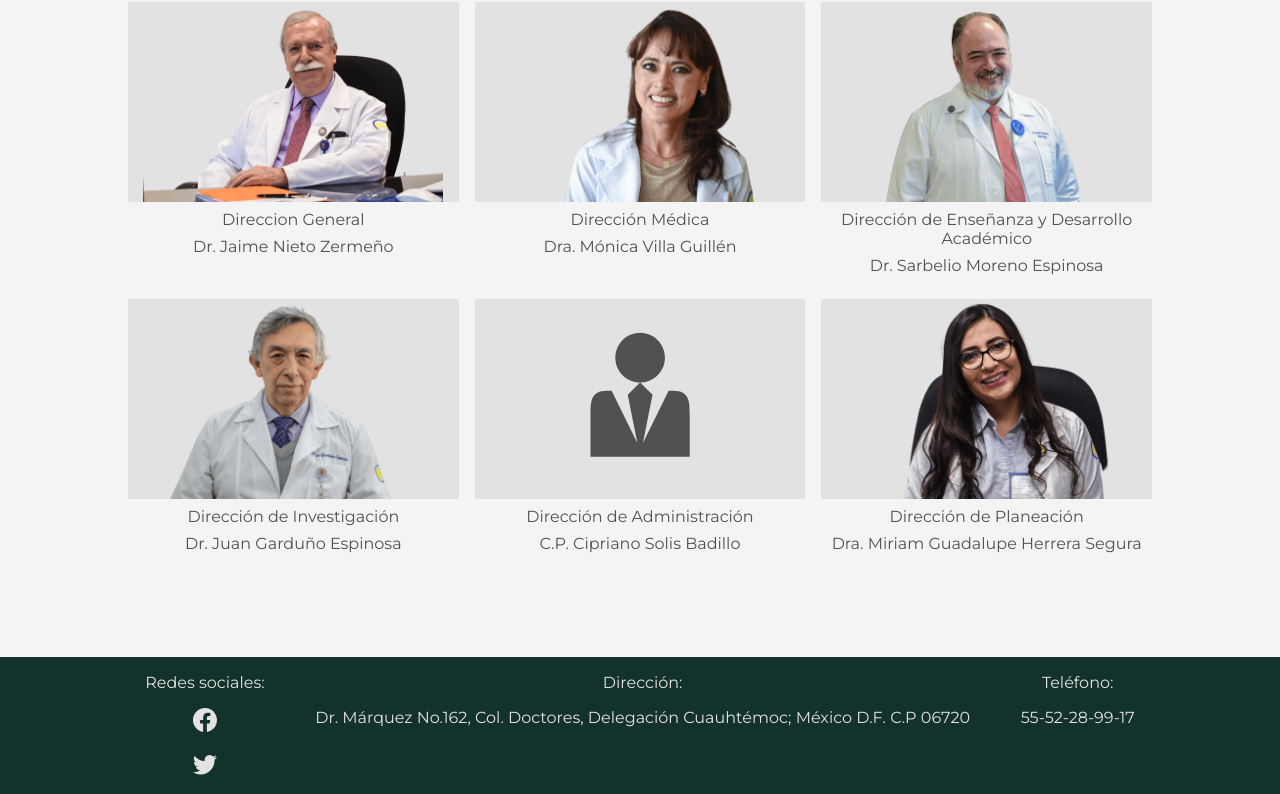
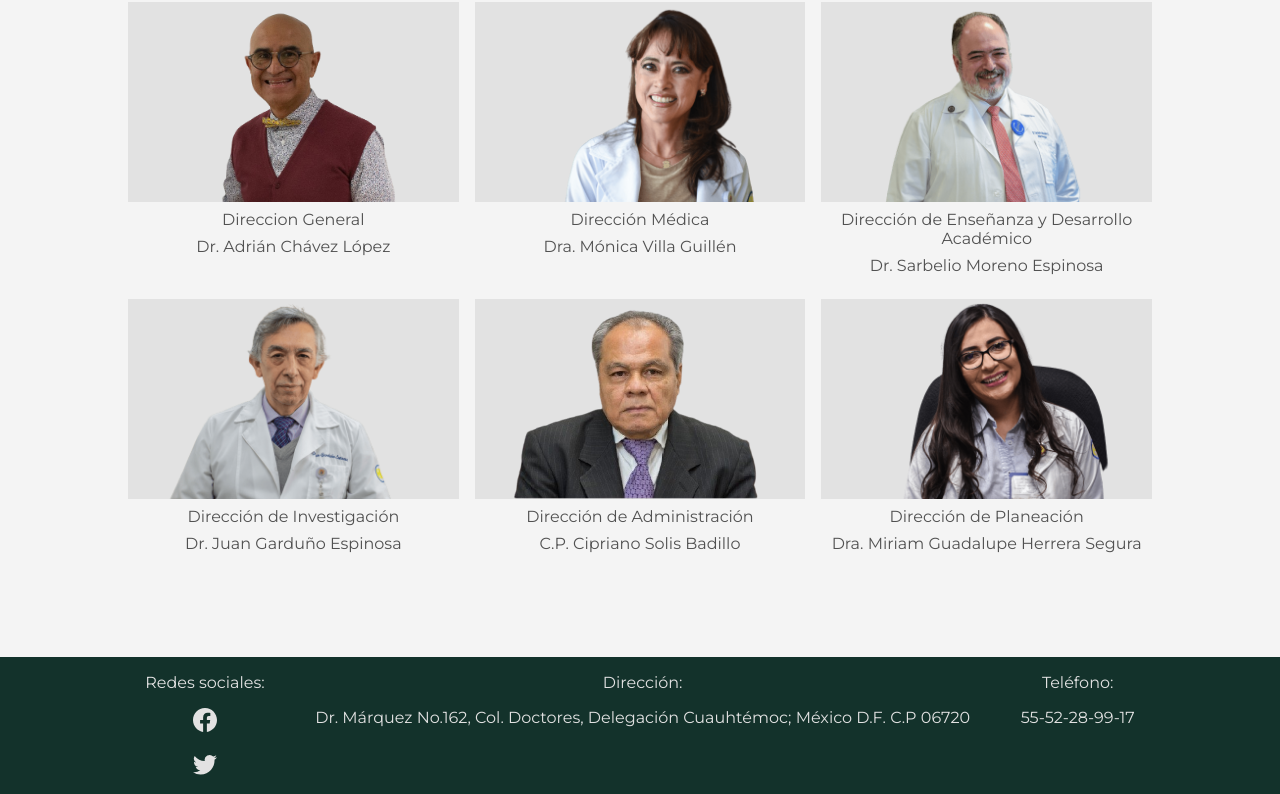
Before and after one commit to ricardoggz/himfg-cursos-website, a Next.js app: page / in a window 1280 px wide. Shown: the part 1184-1978 px from the top of the page. Built offline with nearby package versions, Linux system fonts and the light colour scheme.

Commit message:
se agregan las fotos pendientes

```diff
--- a/src/components/directory/consts.js
+++ b/src/components/directory/consts.js
@@ -3,11 +3,12 @@ import direccion_medica from '../../assets/direccion-medica.png'
 import direccion_ensenanza from '../../assets/direccion-ensenanza.png'
 import direccion_investigacion from '../../assets/direccion-investigacion.png'
 import direccion_planeacion from '../../assets/direccion-planeacion.png'
+import direccion_administracion from '../../assets/direccion-administracion.png'
 
 export const doctors = [
     {
         image: direccion_general,
-        name: 'Dr. Jaime Nieto Zermeño',
+        name: 'Dr. Adrián Chávez López',
         description: 'Direccion General'
     },
     {
@@ -26,7 +27,7 @@ export const doctors = [
         description: 'Dirección de Investigación'
     },
     {
-        image: null,
+        image: direccion_administracion,
         name: 'C.P. Cipriano Solis Badillo',
         description: 'Dirección de Administración'
     },
```
Also changed, not shown: src/assets/direccion-administracion.png (added), src/assets/direccion-general.png.
